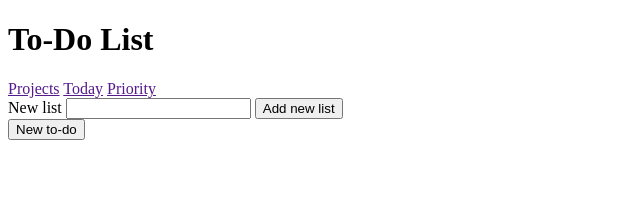
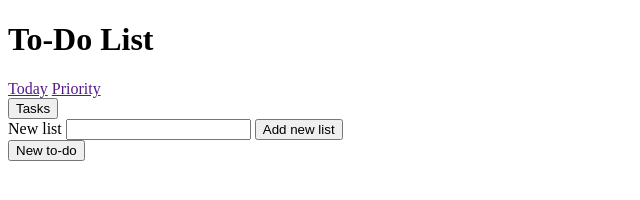
Before and after one commit to Gohan61/todo-list, a website built with webpack: page src/index.html in a window 1280 px wide. Shown: the whole page, without its empty margins (0-640 px from the left). Built offline with nearby package versions, Linux system fonts and the light colour scheme.

Commit message:
Create navbar + add/show new lists to navbar
Feat: Lists will be permanently displayed in navbar for easy access and
an overview of all current lists

```diff
--- a/src/index.html
+++ b/src/index.html
@@ -6,12 +6,12 @@
     <title>To Do List</title>
   </head>
   <body>
-    <header>
+    <div class="navBar">
       <h1>To-Do List</h1>
-      <a class="headerDiv" href="">Projects</a>
       <a class="headerDiv" href="">Today</a>
       <a class="headerDiv" href="">Priority</a>
-    </header>
+      <div class="navLists"></div>
+    </div>
     <div class="mainContainer">
       <div class="newItems">
         <form class="newListDiv">
--- a/src/index.js
+++ b/src/index.js
@@ -5,6 +5,7 @@ import priority from "./priority";
 import deleteItems from "./delete";
 import newToDoItem from "./newToDo";
 import newList from "./newList";
+import navLists from "./navLists";
 
 const listObj = list();
 const toDoObj = toDo(listObj);
@@ -18,7 +19,10 @@ const newToDoObj = newToDoItem(
   completed,
   priorityObj
 );
-const newListObj = newList(listObj);
+const navBarListObj = navLists(listObj);
+navBarListObj.updateNavLists();
+const newListObj = newList(listObj, navBarListObj);
+
 // const currentListObj = currentList(listObj, newToDoObj.id);
 
 // listObj.addLists("second");
--- /dev/null
+++ b/src/navLists.js
@@ -0,0 +1,18 @@
+export default function navLists(listObj) {
+  const navBarLists = document.querySelector(".navLists");
+
+  function updateNavLists() {
+    while (navBarLists.firstChild) {
+      navBarLists.removeChild(navBarLists.lastChild);
+    }
+    for (const [key, value] of Object.entries(listObj.getLists())) {
+      const button = document.createElement("button");
+      button.setAttribute("class", key);
+      button.textContent = key;
+
+      navBarLists.append(button);
+    }
+  }
+
+  return { updateNavLists };
+}
--- a/src/newList.js
+++ b/src/newList.js
@@ -1,4 +1,4 @@
-export default function newList(listObj) {
+export default function newList(listObj, navLists) {
   const newListForm = document.querySelector(".newListDiv");
   const listSelection = document.querySelector("#list");
 
@@ -14,6 +14,8 @@ export default function newList(listObj) {
     newListItem.textContent = newListInput.value;
     listSelection.append(newListItem);
 
+    navLists.updateNavLists();
+
     newListForm.reset();
   });
 }
```
